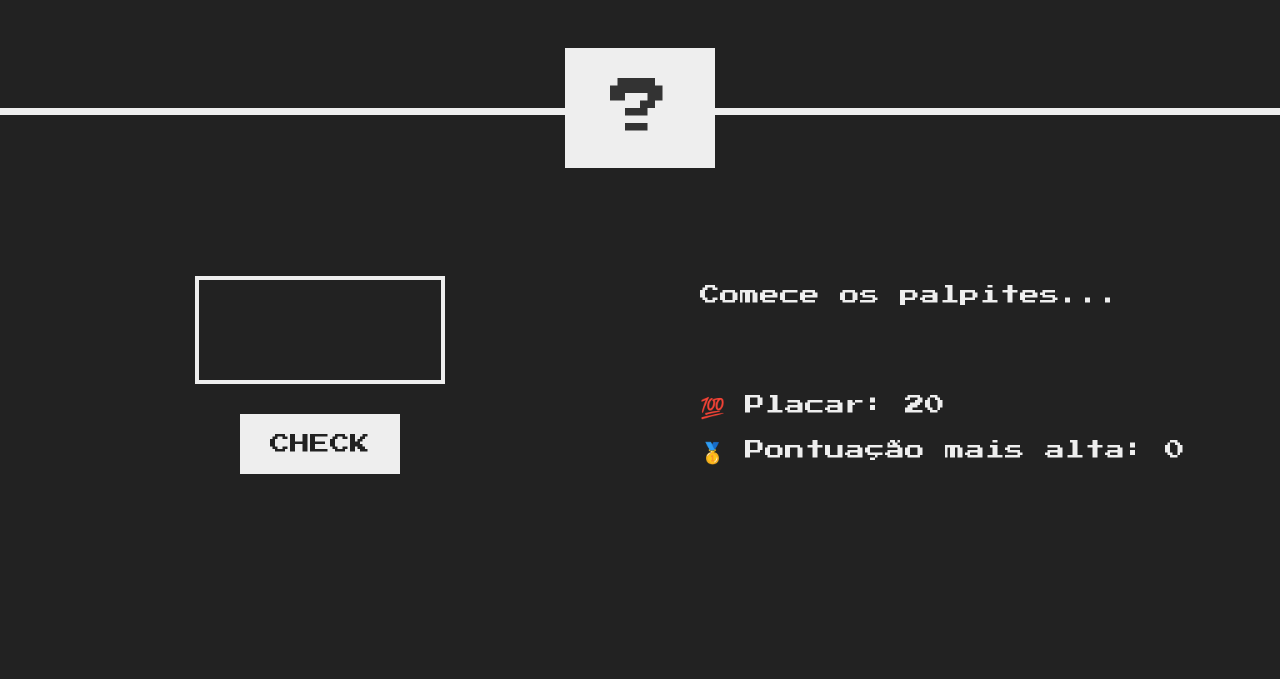
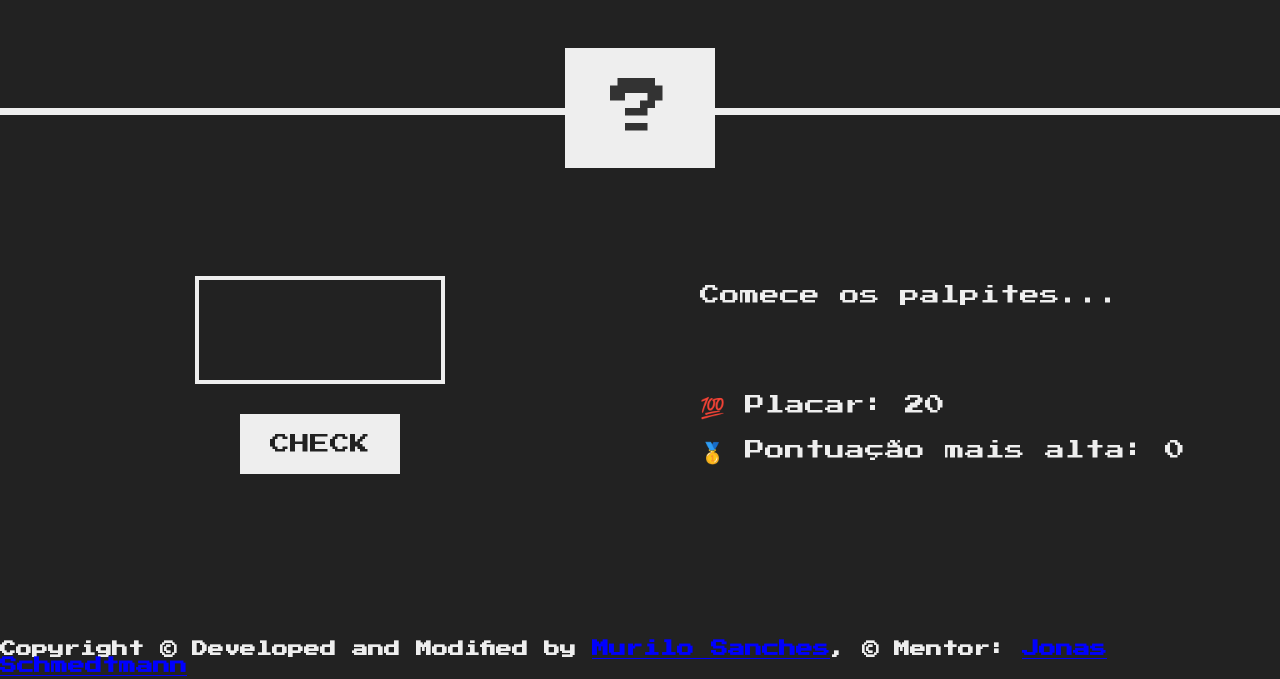
Before and after one commit to Murilo-Sanches1/guess-the-number, a plain HTML site: page index.html in a window 1280 px wide. Shown: the part 165-844 px from the top of the page. Before the commit the page ends 800 px from the top, so only its background shows below. Drawn offline with Linux system fonts and the light colour scheme.

Commit message:
alterações no html

```diff
--- a/index.html
+++ b/index.html
@@ -27,6 +27,23 @@
         <p class="label-highscore">🥇 Pontuação mais alta: <span class="highscore">0</span></p>
       </section>
     </main>
+    <footer style="display: flex; justify-content: center; padding-block: 0.5rem">
+      <p style="color: inherit; font-size: 1.6rem; font-weight: 700">
+        Copyright &copy; Developed and Modified by
+        <a
+          href="https://www.linkedin.com/in/murilo-sanches-100a80228/"
+          target="_blank"
+          style="color: blue; font-size: 1.7rem"
+          >Murilo Sanches</a
+        >, &copy; Mentor:
+        <a
+          href="https://www.udemy.com/course/the-complete-javascript-course/"
+          target="_blank"
+          style="color: blue; font-size: 1.7rem"
+          >Jonas Schmedtmann</a
+        >
+      </p>
+    </footer>
     <script src="./public/js/script.js"></script>
   </body>
 </html>
```
